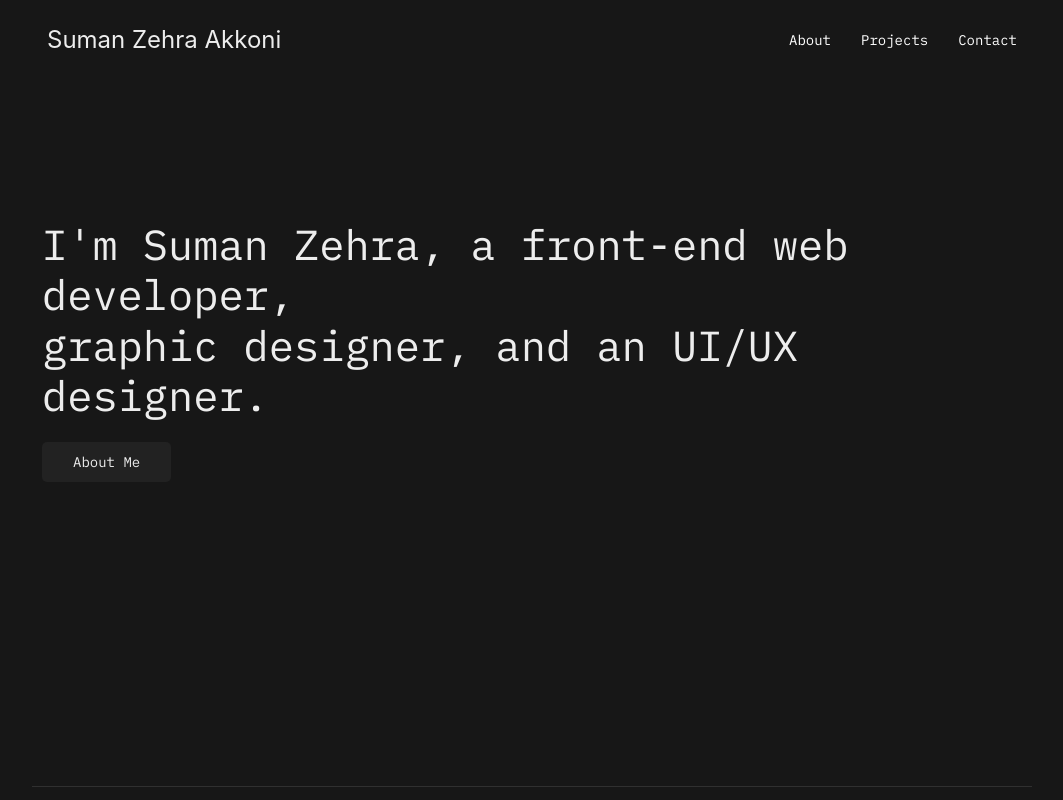
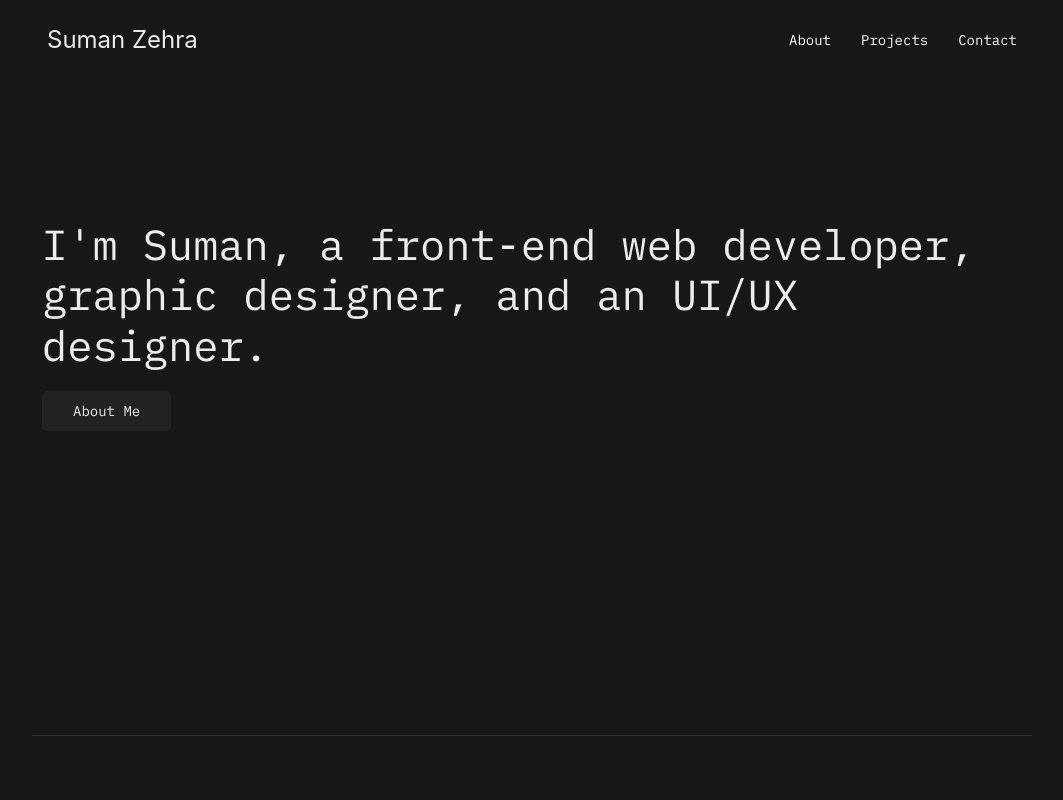
Before and after one commit to sumanzehra/FinalProject, a plain HTML site: page index.html in a window 1280 px wide. Shown: the top 800 px of the page, without its empty margins (108-1171 px from the left). Drawn offline with Linux system fonts and the light colour scheme.

Commit message:
changed the Code

```diff
--- a/index.html
+++ b/index.html
@@ -16,7 +16,7 @@
     <nav class="uk-navbar-container uk-margin-small-left uk-margin-small-right uk-visible@m uk-margin-xlarge-left uk-margin-xlarge-right" uk-navbar uk-sticky="sel-target: .uk-navbar-container; cls-active: uk-navbar-sticky">
 
     <div class="uk-navbar-left">
-        <a href="" class="uk-navbar-item uk-logo uk-light">Suman Zehra Akkoni</a>
+        <a href="" class="uk-navbar-item uk-logo uk-light">Suman Zehra</a>
     </div>
     <div class="uk-navbar-right">
 
@@ -35,7 +35,7 @@
 <nav class="uk-navbar-container uk-margin-small-left uk-margin-small-right uk-hidden@m uk-margin-xlarge-left uk-margin-xlarge-right" uk-navbar uk-sticky="sel-target: .uk-navbar-container; cls-active: uk-navbar-sticky">
 
     <div class="uk-navbar-left">
-        <a href="" class="uk-navbar-item uk-logo uk-light">Suman Zehra.</a>
+        <a href="" class="uk-navbar-item uk-logo uk-light">Suman Zehra Expert</a>
     </div>
     <div class="uk-navbar-right">
 
@@ -67,7 +67,7 @@
 <!-- Navigation Bar Mobile Ends -->
 <!-- Home -->
 <section class="uk-margin-small-left uk-margin-small-right uk-margin-xlarge-top uk-margin-xlarge-bottom">
-    <h1 class="uk-margin-xlarge-left uk-light uk-text-left uk-margin-xlarge-right">I'm Suman Zehra, a front-end web developer, <br>graphic designer, and an UI/UX designer.</h1>
+    <h1 class="uk-margin-xlarge-left uk-light uk-text-left uk-margin-xlarge-right">I'm Suman, a front-end web developer, <br>graphic designer, and an UI/UX designer.</h1>
     <a href="#about" class="uk-margin-xlarge-left uk-text-capitalize uk-button uk-button-secondary" uk-scroll>About Me</a>
 
 
```
